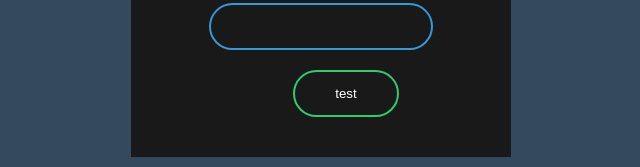
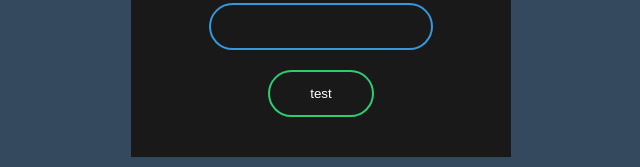
Before and after one commit to LinsGB/front_covid, a React (Create React App) app: page / in a window 1280 px wide. Shown: the part 381-548 px from the top of the page, without its empty margins (319-959 px from the left). Built offline with nearby package versions, Linux system fonts and the light colour scheme.

Commit message:
ajuste botão

```diff
--- a/src/components/MyButton.js
+++ b/src/components/MyButton.js
@@ -4,10 +4,7 @@ import './mybutton.css'
 
 class MyButton extends React.Component {
     render() {
-        const Style = {
-            marginLeft:50
-          };
-        return <button id={this.props.id} style={Style} disabled={this.props.disabled}  onClick={this.props.onClick}>{this.props.label}</button>
+        return <button id={this.props.id} disabled={this.props.disabled}  onClick={this.props.onClick}>{this.props.label}</button>
     }
 }
 
--- a/src/components/Pergunta.js
+++ b/src/components/Pergunta.js
@@ -95,7 +95,7 @@ class Pergunta extends React.Component {
                     <img src={this.state.imagem} alt='Pessoa Doente' />
 
                 </div>
-                <div>
+                <div className="buttons">
                     <MyButton id="0" onClick={this.setlevel} label="0" />
                     <MyButton id="1" onClick={this.setlevel} label="1" />
                     <MyButton id="2" onClick={this.setlevel} label="2" />
--- a/src/components/pergunta.css
+++ b/src/components/pergunta.css
@@ -30,3 +30,9 @@
 .active {
     background: #2ecc71;
 }
+
+.buttons {
+    display: flex;
+    justify-content: space-around;
+    width: 45%;
+}
```
